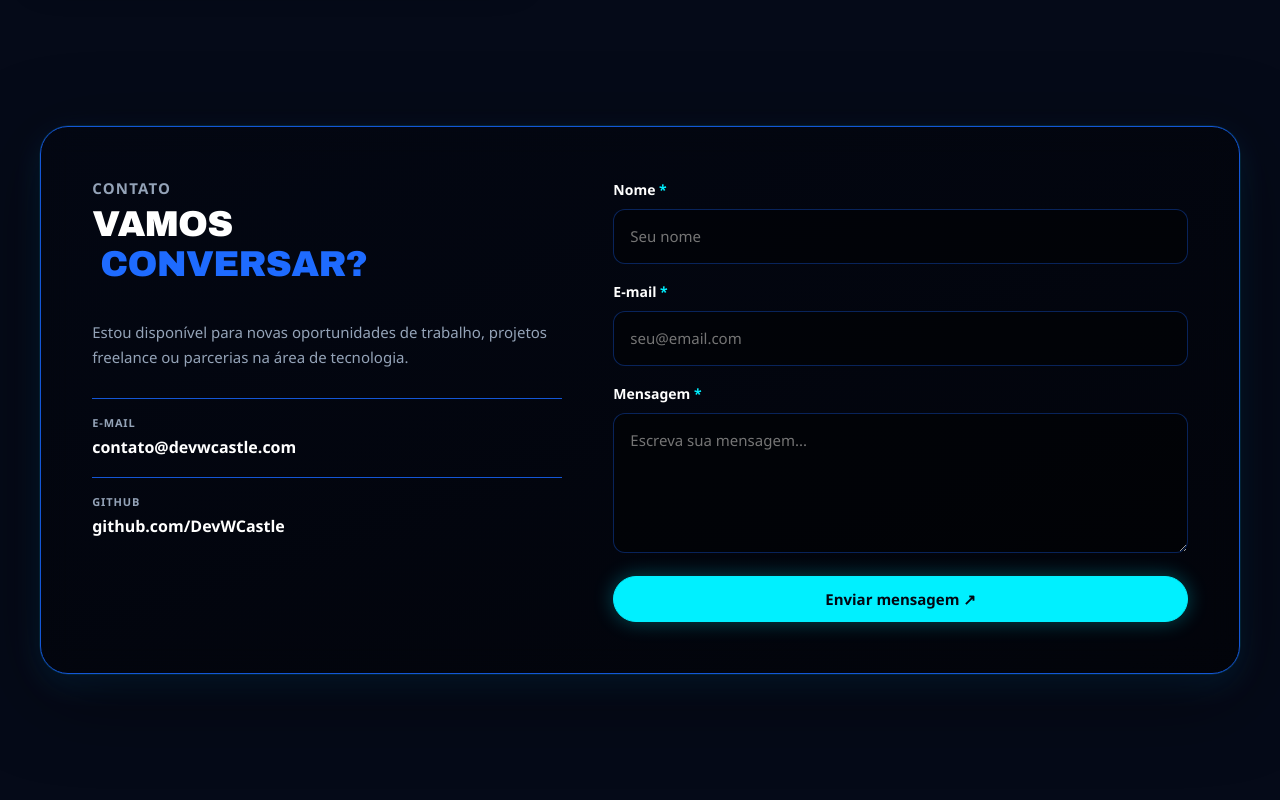
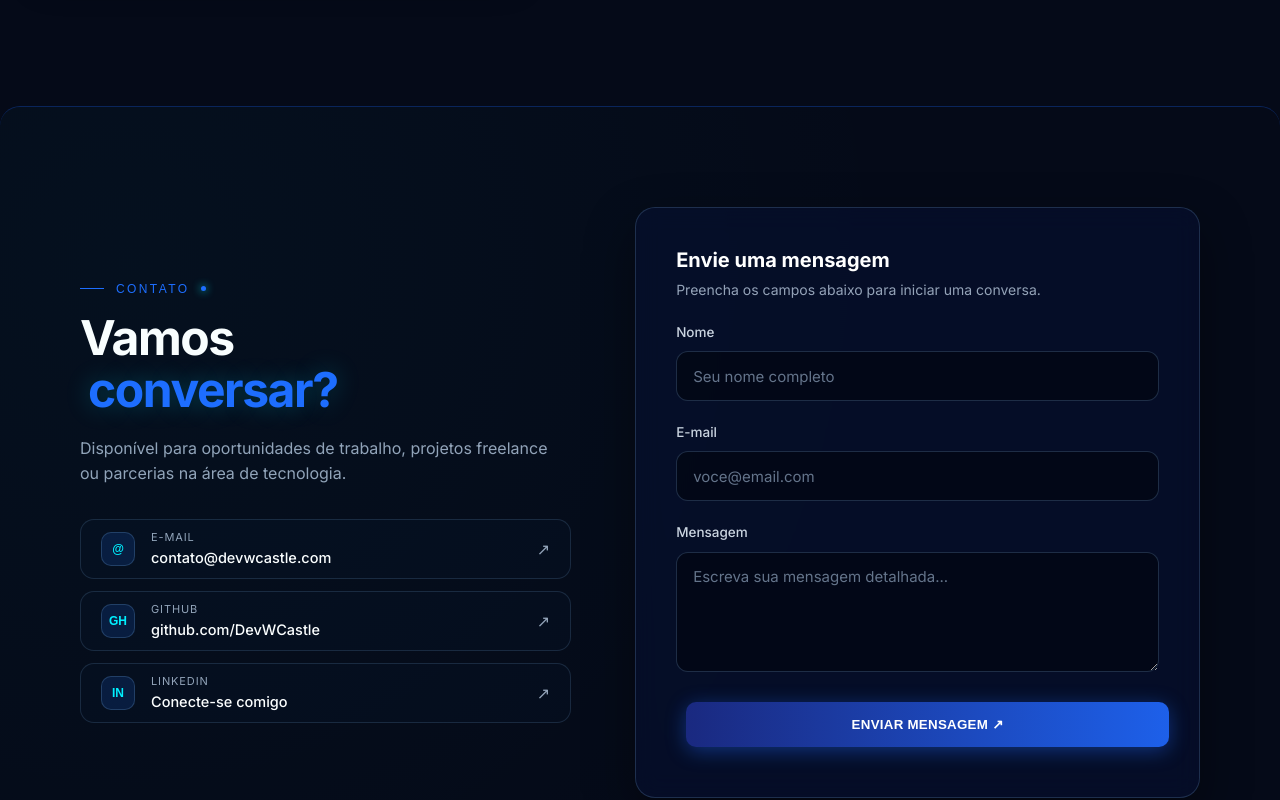
Before and after one commit to DevWCastle/DevWCastle, a React (Vite) app: page / in a window 1280 px wide. Shown: the part 3171-3971 px from the top of the page. Built offline with nearby package versions, Linux system fonts and the light colour scheme.

Commit message:
alterando forms de contato

```diff
--- a/src/components/Contact/Contact.css
+++ b/src/components/Contact/Contact.css
@@ -1,178 +1,281 @@
-.contact {
+/* =========================================
+   SEÇÃO DE CONTATO — DEVWCASTLE (Refatorada)
+   ========================================= */
+
+.ct {
+  background: var(--bg, #030712);
+  border-radius: var(--r, 20px) var(--r, 20px) 0 0;
+  border-top: 1px solid rgba(20, 86, 214, 0.35);
+  margin-top: -20px;
   position: relative;
-
-  border: 1px solid var(--blue-line, #1456d6);
-  border-radius: 28px;
-  padding: clamp(28px, 4vw, 52px);
-
-  display: grid;
-  grid-template-columns: 0.9fr 1.1fr;
-  gap: clamp(24px, 4vw, 56px);
-
-  background: linear-gradient(
-    160deg,
-    rgba(3, 7, 18, 0.96),
-    rgba(2, 4, 10, 0.96)
-  );
-
-  backdrop-filter: blur(14px);
-  -webkit-backdrop-filter: blur(14px);
-
-  box-shadow:
-    0 0 0 0.5px rgba(0, 210, 255, 0.2),
-    0 20px 80px rgba(0, 0, 0, 0.5),
-    0 10px 32px rgba(0, 162, 255, 0.15);
-
-  transition:
-    box-shadow 0.35s ease,
-    border-color 0.35s ease;
-}
-/*
-.contact:hover {
-  border-color: var(--cy, #00f0ff);
-  box-shadow:
-    0 0 0 0.5px rgba(0, 240, 255, 0.35),
-    0 20px 80px rgba(0, 0, 0, 0.6),
-    0 10px 32px rgba(0, 210, 255, 0.25);
-} */
-
-.contact h2 {
-  margin-top: 6px;
-  font: 800 clamp(24px, 3vw, 36px) / 1.1 "Archivo Black", "Arial Black", Impact, sans-serif;
-  letter-spacing: -0.02em;
-  color: var(--tx, #ffffff);
+  z-index: 4;
+  padding: 100px 0;
+  overflow: hidden;
 }
 
-.contact p {
-  color: var(--mu, #94a3b8);
-  font-size: 15px;
-  font-family: "Exo 2", "Segoe UI", system-ui, sans-serif;
+.ct::before {
+  content: "";
+  position: absolute;
+  inset: 0;
+  background: radial-gradient(circle at 10% 20%, rgba(0, 209, 239, 0.03), transparent 60%);
+  pointer-events: none;
 }
 
-/* Lista de Canais de Contato */
-.ch {
-  list-style: none;
-  padding: 0;
-  margin: 28px 0 0;
+.ct .w {
+  display: grid;
+  grid-template-columns: 1fr 1.15fr;
+  gap: 64px;
+  align-items: center;
+  max-width: 1200px;
+  margin: 0 auto;
+  padding: 0 clamp(18px, 4vw, 40px);
 }
 
-.ch li {
-  border-top: 1px solid var(--blue-line, #1456d6);
-  padding: 16px 0;
+/* Informações da Esquerda */
+.ct__info h2 {
+  font: 800 clamp(32px, 4.5vw, 48px)/1.08 "Inter", system-ui, sans-serif;
+  color: #fff;
+  margin: 10px 0 20px;
+  text-transform: none;
 }
 
-.ch a {
-  text-decoration: none;
-  font-weight: 700;
-  color: var(--tx, #ffffff);
-  font-family: "Exo 2", "Segoe UI", system-ui, sans-serif;
-  transition: color 0.2s ease;
+.ct__info h2 em {
+  font-style: normal;
+  color:#1E6BFF;
+  text-shadow: 0 0 25px rgba(0, 240, 255, 0.25);
 }
 
-.ch a:hover {
+.ct .lbl {
+  font: 500 12px Orbitron, sans-serif;
+  letter-spacing: .2em;
+  color: #1E6BFF;
+  display: flex;
+  align-items: center;
+  gap: 12px;
+  margin-bottom: 16px;
+}
+
+.ct .lbl::before {
+  content: "";
+  width: 24px;
+  height: 1px;
+  background: #1E6BFF;
+}
+
+.ct .lbl::after {
+  content: "";
+  width: 5px;
+  height: 5px;
+  border-radius: 50%;
+  background: #1E6BFF;
+  box-shadow: 0 0 8px var(--cy, #00f0ff);
+}
+
+.ct .sub {
+  color: var(--mu, #94a3b8);
+  font-size: 16px;
+  line-height: 1.6;
+  max-width: 48ch;
+  margin-bottom: 32px;
+}
+
+/* Links de Contato (Cartões Escuros) */
+.lk {
+  display: grid;
+  gap: 12px;
+}
+
+.lk-item {
+  display: flex;
+  align-items: center;
+  justify-content: space-between;
+  min-height: 60px;
+  padding: 0 20px;
+  background: rgba(6, 13, 31, 0.7);
+  border: 1px solid rgba(142, 197, 255, 0.15);
+  border-radius: 14px;
+  color: #fff;
+  text-decoration: none;
+  transition: all 0.25s cubic-bezier(0.22, 1, 0.36, 1);
+}
+
+.lk-item:hover {
+  background: rgba(30, 107, 255, 0.12);
+  border-color: var(--blue, #1E6BFF);
+  transform: translateY(-2px);
+  box-shadow: 0 8px 24px rgba(0, 0, 0, 0.3);
+}
+
+.lk-badge {
+  display: grid;
+  place-items: center;
+  width: 34px;
+  height: 34px;
+  background: rgba(30, 107, 255, 0.15);
+  border: 1px solid rgba(142, 197, 255, 0.2);
+  border-radius: 10px;
+  font: 600 12px Orbitron, sans-serif;
+  color: var(--cy, #00f0ff);
+  flex-shrink: 0;
+}
+
+.lk-text {
+  display: flex;
+  flex-direction: column;
+  flex-grow: 1;
+  margin-left: 16px;
+}
+
+.lk-label {
+  font-size: 11px;
+  text-transform: uppercase;
+  letter-spacing: 0.08em;
+  color: var(--mu, #94a3b8);
+}
+
+.lk-value {
+  font-size: 14.5px;
+  font-weight: 500;
+  color: #fff;
+}
+
+.lk-arrow {
+  color: var(--mu, #94a3b8);
+  font-size: 16px;
+  transition: transform 0.2s ease, color 0.2s ease;
+}
+
+.lk-item:hover .lk-arrow {
+  transform: translate(2px, -2px);
   color: var(--cy, #00f0ff);
 }
 
-.ch .off {
-  color: var(--mu, #94a3b8);
-  letter-spacing: 0.08em;
-  font-size: 11px;
-  display: block;
-  margin-bottom: 4px;
-  font-family: "Exo 2", "Segoe UI", system-ui, sans-serif;
+/* Formulário Dark Theme Profissional */
+.ct-form {
+  background: rgba(7, 18, 58, 0.45);
+  backdrop-filter: blur(12px);
+  -webkit-backdrop-filter: blur(12px);
+  border: 1px solid rgba(142, 197, 255, 0.18);
+  border-radius: var(--r, 20px);
+  padding: 40px;
+  display: grid;
+  gap: 20px;
+  box-shadow: 0 20px 50px rgba(0, 0, 0, 0.4);
 }
 
-/* Formulário */
-form {
-  display: flex;
-  flex-direction: column;
-  gap: 16px;
+.form-header h3 {
+  font: 700 20px "Inter", system-ui, sans-serif;
+  color: #fff;
+  margin-bottom: 6px;
 }
 
-.f {
+.form-header p {
+  font-size: 14px;
+  color: var(--mu, #94a3b8);
   margin: 0;
 }
 
-label {
-  display: block;
-  margin-bottom: 8px;
-  font-size: 14px;
-  font-weight: 600;
-  color: var(--tx, #ffffff);
-  font-family: "Exo 2", "Segoe UI", system-ui, sans-serif;
+.ct-form label {
+  display: grid;
+  gap: 8px;
+  font-size: 13.5px;
+  font-weight: 500;
+  color: #cbd5e1;
 }
 
-input,
-textarea {
-  width: 100%;
-  background: rgba(0, 0, 0, 0.4);
-  color: var(--tx, #ffffff);
-  border: 1px solid rgba(20, 86, 214, 0.4);
+.ct-form input,
+.ct-form textarea {
+  background: rgba(3, 7, 18, 0.7);
+  border: 1px solid rgba(142, 197, 255, 0.2);
   border-radius: 12px;
   padding: 14px 16px;
-  font: inherit;
-  font-size: 15px;
-  font-family: "Exo 2", "Segoe UI", system-ui, sans-serif;
-
-  transition:
-    background-color 0.3s ease,
-    border-color 0.3s ease,
-    box-shadow 0.3s ease-in-out;
+  font: 15px "Inter", system-ui, sans-serif;
+  color: #fff;
+  min-height: 50px;
+  transition: all 0.25s ease;
 }
 
-input:hover, textarea:hover {
-  border-color: rgba(0, 240, 255, 0.4);
-  background: rgba(0, 0, 0, 0.55);
+.ct-form input::placeholder,
+.ct-form textarea::placeholder {
+  color: #64748b;
 }
 
-input:focus, textarea:focus {
+.ct-form input:focus,
+.ct-form textarea:focus {
+  outline: none;
   border-color: var(--cy, #00f0ff);
-  background: rgba(0, 0, 0, 0.65);
-  outline: none;
-  box-shadow: 0 0 0 3px rgba(0, 240, 255, 0.2);
+  background: rgba(3, 7, 18, 0.9);
+  box-shadow: 0 0 15px rgba(0, 240, 255, 0.15);
 }
 
-textarea {
-  min-height: 140px;
+.ct-form textarea {
+  min-height: 120px;
   resize: vertical;
 }
 
-.req {
-  color: var(--cy, #00f0ff);
+.form-btn {
+  width: 100%;
+  margin-top: 6px;
+  background: var(--blue, #1E6BFF);
+  border: 1px solid rgba(142, 197, 255, 0.3);
+  font-weight: 600;
+  letter-spacing: 0.02em;
+  display: inline-flex;
+  justify-content: center;
+  align-items: center;
+  gap: 8px;
+  cursor: pointer;
+  box-shadow: 0 4px 20px rgba(30, 107, 255, 0.4);
 }
 
-/* Botão do formulário no estilo alinhado ao design azul/ciano */
-.contact form button[type="submit"],
-.contact .pill {
-  display: inline-block;
-  width: 100%;
-  padding: 13px 22px;
-  border-radius: 99px;
-  border: 1.5px solid var(--cy, #00f0ff);
-  background: var(--cy, #00f0ff);
-  color: #030712;
-  font-weight: 800;
-  font-size: 15px;
-  font-family: "Exo 2", "Segoe UI", system-ui, sans-serif;
-  cursor: pointer;
-  text-align: center;
-  text-decoration: none;
-  transition: transform 0.2s, background 0.2s, border-color 0.2s, box-shadow 0.2s;
-  box-shadow: 0 0 20px rgba(0, 240, 255, 0.3);
+/* .form-btn:hover:not(:disabled) {
+  background: #2878ff;
+  box-shadow: 0 6px 25px rgba(0, 240, 255, 0.35);
+} */
+
+.ct-form.sent .form-btn {
+  background: #059669;
+  border-color: #10b981;
+  box-shadow: 0 0 20px rgba(16, 185, 129, 0.3);
+  cursor: default;
 }
 
-.contact form button[type="submit"]:hover,
-.contact .pill:hover {
-  background: #3ac8ff;
-  border-color: #3ac8ff;
-  transform: translateY(-2px);
-  box-shadow: 0 0 30px rgba(0, 240, 255, 0.5);
+.btn-grad {
+  background-image: linear-gradient(to right, #1A2980 0%, #1E6BFF 60%, #1A2980 100%);
+  transition: all ease-in-out .3s;
+}
+
+.btn-grad {
+  margin: 10px;
+  padding: 15px 45px;
+  text-align: center;
+  text-transform: uppercase;
+  background-size: 200% auto;
+  color: white;
+  /* box-shadow: 0 0 20px #eee; */
+  border-radius: 10px;
+  display: block;
+  outline: none;
+  border: none;
+
+}
+
+.btn-grad:hover {
+  background-position: right center;
+  color: #fff;
+  text-decoration: none;
 }
 
 /* Responsividade */
-@media (max-width: 860px) {
-  .contact {
+@media(max-width: 960px) {
+  .ct {
+    padding: 72px 0;
+  }
+  .ct .w {
     grid-template-columns: 1fr;
-    padding: 32px 20px;
+    gap: 48px;
+  }
+  .ct-form {
+    padding: 28px 22px;
   }
 }
--- a/src/components/Contact/Contact.jsx
+++ b/src/components/Contact/Contact.jsx
@@ -1,44 +1,85 @@
+import { useState } from 'react';
 import './Contact.css';
 
 export default function Contact() {
+  const [buttonText, setButtonText] = useState('Enviar mensagem');
+  const [isSent, setIsSent] = useState(false);
+
   const handleSubmit = (e) => {
     e.preventDefault();
+    setButtonText('Mensagem enviada');
+    setIsSent(true);
   };
 
   return (
-    <section className="wrap" id="contato" style={{ paddingBottom: 'clamp(60px,10vh,100px)' }}>
-      <div className="contact rv">
-        <div>
-          <p className="mono kick">Contato</p>
-          <h2>Vamos <em>conversar?</em></h2>
-          <p style={{ color: 'var(--mu)' }}>Estou disponível para novas oportunidades de trabalho, projetos freelance ou parcerias na área de tecnologia.</p>
+    <section className="ct" id="contato">
+      <div className="w">
+        {/* Coluna Esquerda: Informações de Contato */}
+        <div className="ct__info">
+          <div className="lbl">CONTATO</div>
+          <h2>
+            Vamos <br />
+            <em>conversar?</em>
+          </h2>
+          <p className="sub">
+            Disponível para oportunidades de trabalho, projetos freelance ou parcerias na área de tecnologia.
+          </p>
 
-          <ul className="ch">
-            <li>
-              <span className="mono off" style={{ display: 'block', fontSize: '11px' }}>E-MAIL</span>
-              <a href="mailto:contato@devwcastle.com">contato@devwcastle.com</a>
-            </li>
-            <li>
-              <span className="mono off" style={{ display: 'block', fontSize: '11px' }}>GITHUB</span>
-              <a href="https://github.com/DevWCastle" target="_blank" rel="noopener noreferrer">github.com/DevWCastle</a>
-            </li>
-          </ul>
+          <div className="lk">
+            <a href="mailto:pedrocastelobrancodosantos@gmail.com" className="lk-item">
+              <span className="lk-badge">@</span>
+              <div className="lk-text">
+                <span className="lk-label">E-mail</span>
+                <span className="lk-value">contato@devwcastle.com</span>
+              </div>
+              <span className="lk-arrow">↗</span>
+            </a>
+
+            <a href="https://github.com/DevWCastle" target="_blank" rel="noopener noreferrer" className="lk-item">
+              <span className="lk-badge">GH</span>
+              <div className="lk-text">
+                <span className="lk-label">GitHub</span>
+                <span className="lk-value">github.com/DevWCastle</span>
+              </div>
+              <span className="lk-arrow">↗</span>
+            </a>
+
+            <a href="#" target="_blank" rel="noopener noreferrer" className="lk-item">
+              <span className="lk-badge">IN</span>
+              <div className="lk-text">
+                <span className="lk-label">LinkedIn</span>
+                <span className="lk-value">Conecte-se comigo</span>
+              </div>
+              <span className="lk-arrow">↗</span>
+            </a>
+          </div>
         </div>
 
-        <form onSubmit={handleSubmit}>
-          <div className="f">
-            <label htmlFor="nm">Nome <span className="req">*</span></label>
-            <input type="text" id="nm" name="name" required placeholder="Seu nome" />
+        {/* Coluna Direita: Formulário Escuro Profissional */}
+        <form className={`ct-form ${isSent ? 'sent' : ''}`} onSubmit={handleSubmit}>
+          <div className="form-header">
+            <h3>Envie uma mensagem</h3>
+            <p>Preencha os campos abaixo para iniciar uma conversa.</p>
           </div>
-          <div className="f">
-            <label htmlFor="em">E-mail <span className="req">*</span></label>
-            <input type="email" id="em" name="email" required placeholder="seu@email.com" />
-          </div>
-          <div className="f">
-            <label htmlFor="msg">Mensagem <span className="req">*</span></label>
-            <textarea id="msg" name="message" required placeholder="Escreva sua mensagem..."></textarea>
-          </div>
-          <button type="submit" className="pill" style={{ width: '100%' }}>Enviar mensagem ↗</button>
+
+          <label>
+            Nome
+            <input required placeholder="Seu nome completo" />
+          </label>
+
+          <label>
+            E-mail
+            <input type="email" required placeholder="voce@email.com" />
+          </label>
+
+          <label>
+            Mensagem
+            <textarea required placeholder="Escreva sua mensagem detalhada..."></textarea>
+          </label>
+
+          <button className="btn-grad p form-btn" type="submit" disabled={isSent}>
+            {buttonText} {!isSent && <span>↗</span>}
+          </button>
         </form>
       </div>
     </section>
```
